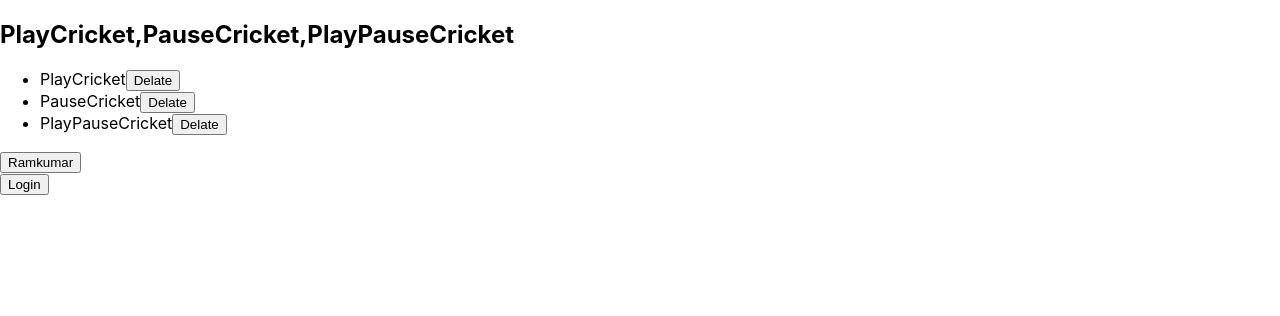
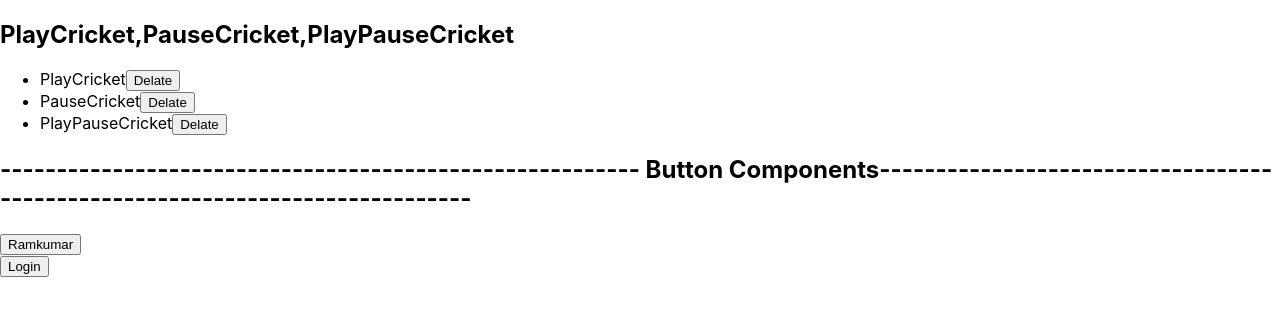
Before and after one commit to Ramkumarchowdary/DailyTasks, a React (Create React App) app: page / in a window 1280 px wide. Shown: the top 316 px of the page. Built offline with nearby package versions, Linux system fonts and the light colour scheme.

Commit message:
Creating the buttons and reusing

```diff
--- a/src/App.js
+++ b/src/App.js
@@ -8,6 +8,7 @@ function App() {
     <section>
     {/* here is the  Deleter component*/}
     < IteamDeleter/>
+    <h1>--------------------------------------------------------- Button Components-----------------------------------------------------------------------------</h1>
     {/* here we are Creating the buttons and reusing them for the multiple buttons by passing props */}
     <Button type="submit" title=" Ramkumar"/>
     <Button type="submit" title="Login"/>
```
